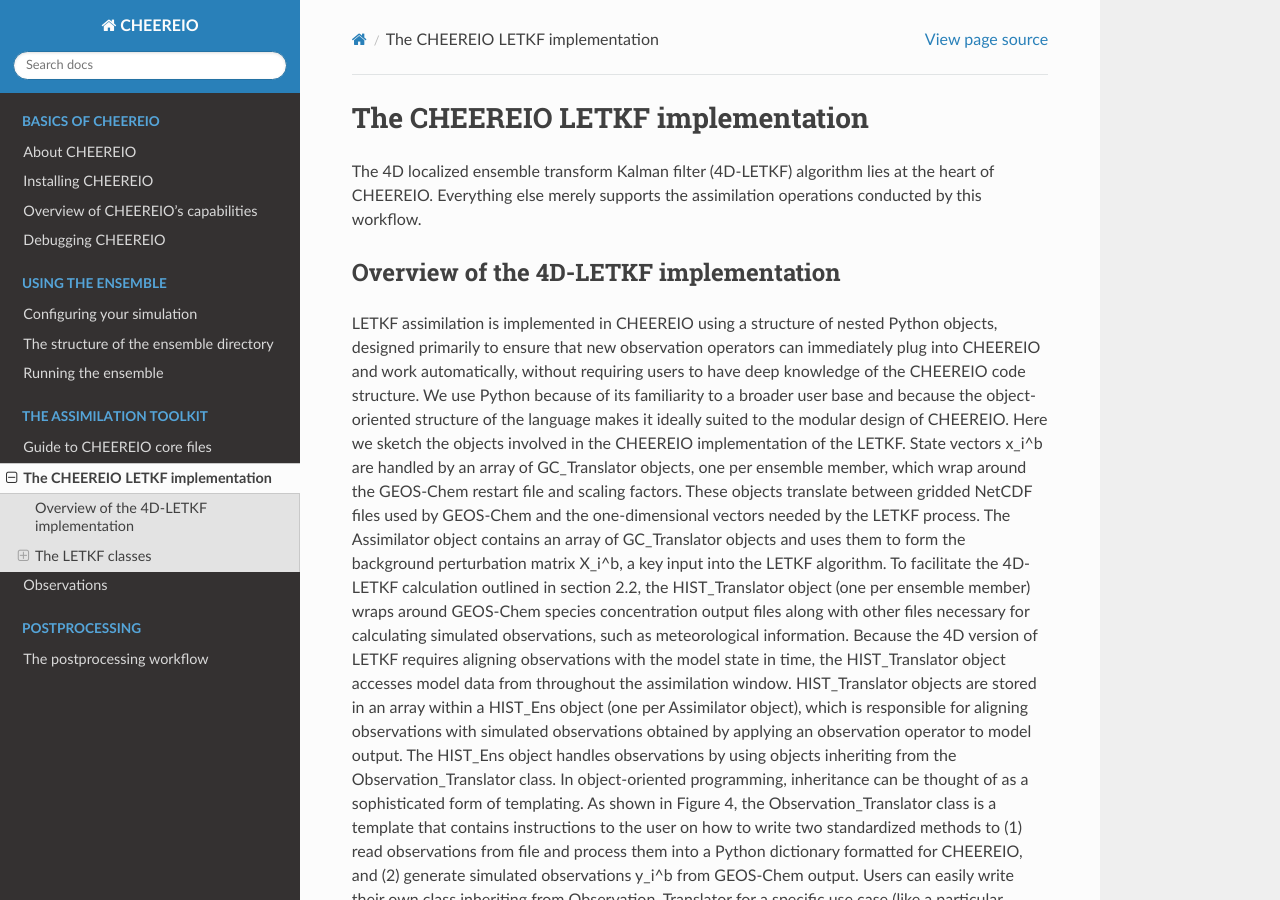
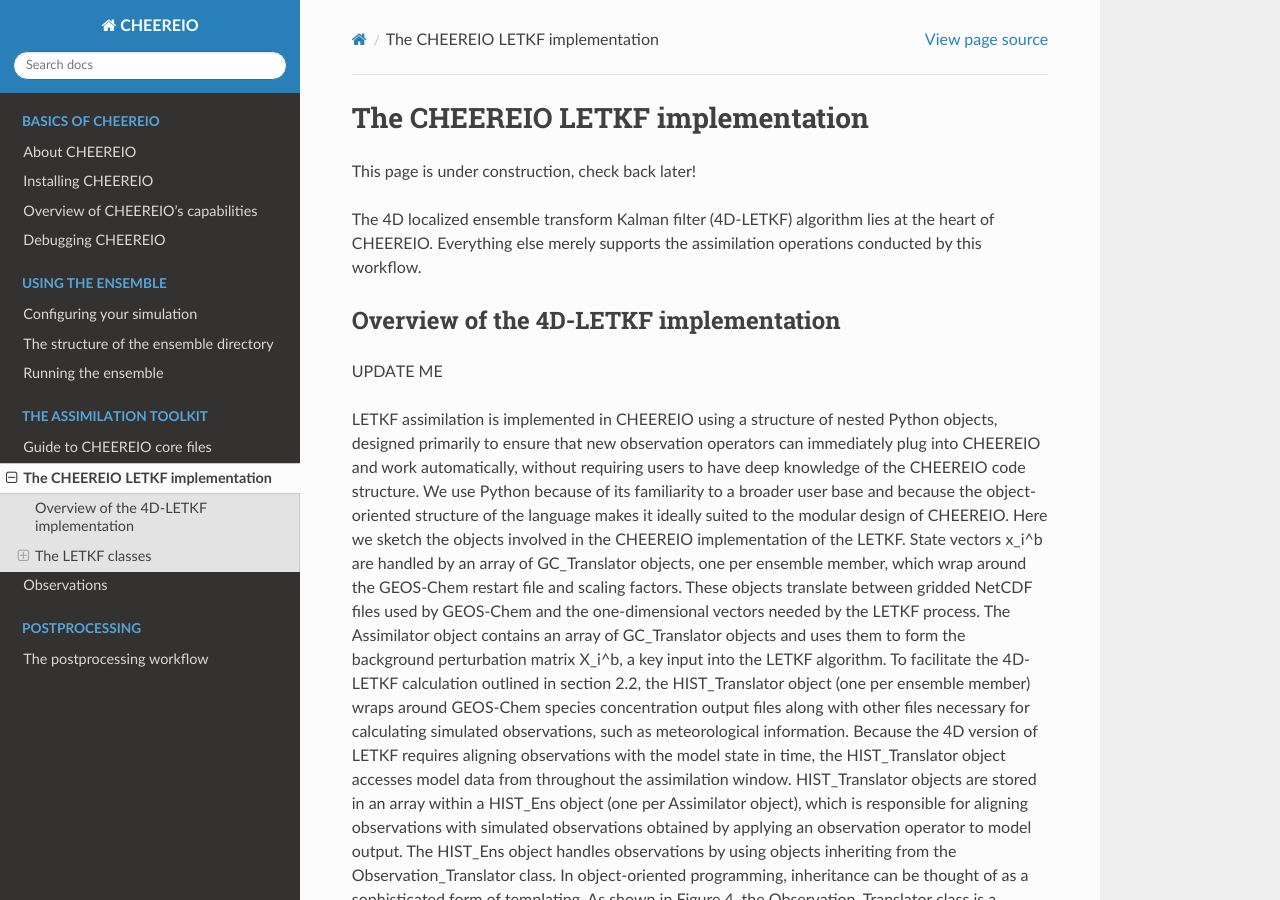
Before and after one commit to drewpendergrass/CHEEREIO, a Sphinx documentation site: the page built from docs/letkf-implementation.rst, in a window 1280 px wide and 900 px high. Built offline with Sphinx 7.4.7 and the Read the Docs theme 2.0.0, drawn with Linux system fonts in a browser that asks for light colours.

Commit message:
update for under construction

```diff
--- a/docs/Observations.rst
+++ b/docs/Observations.rst
@@ -1,5 +1,8 @@
 Observations
 ==========
+
+This page is under construction, check back later!
+
 
 The observation operator toolkit
 -------------
--- a/docs/Postprocess-workflow.rst
+++ b/docs/Postprocess-workflow.rst
@@ -2,6 +2,9 @@
 
 The postprocessing workflow
 ==========
+
+This page is under construction, check back later!
+
 
 How to run the default postprocessing workflow
 -------------
--- a/docs/letkf-implementation.rst
+++ b/docs/letkf-implementation.rst
@@ -3,10 +3,14 @@
 The CHEEREIO LETKF implementation
 ==========
 
+This page is under construction, check back later!
+
 The 4D localized ensemble transform Kalman filter (4D-LETKF) algorithm lies at the heart of CHEEREIO. Everything else merely supports the assimilation operations conducted by this workflow.
 
 Overview of the 4D-LETKF implementation
 -------------
+
+UPDATE ME
 
 LETKF assimilation is implemented in CHEEREIO using a structure of nested Python objects, designed primarily to ensure that new observation operators can immediately plug into CHEEREIO and work automatically, without requiring users to have deep knowledge of the CHEEREIO code structure. We use Python because of its familiarity to a broader user base and because the object-oriented structure of the language makes it ideally suited to the modular design of CHEEREIO. Here we sketch the objects involved in the CHEEREIO implementation of the LETKF.
 State vectors x_i^b are handled by an array of GC_Translator objects, one per ensemble member, which wrap around the GEOS-Chem restart file and scaling factors. These objects translate between gridded NetCDF files used by GEOS-Chem and the one-dimensional vectors needed by the LETKF process. The Assimilator object contains an array of GC_Translator objects and uses them to form the background perturbation matrix X_i^b, a key input into the LETKF algorithm.
```
